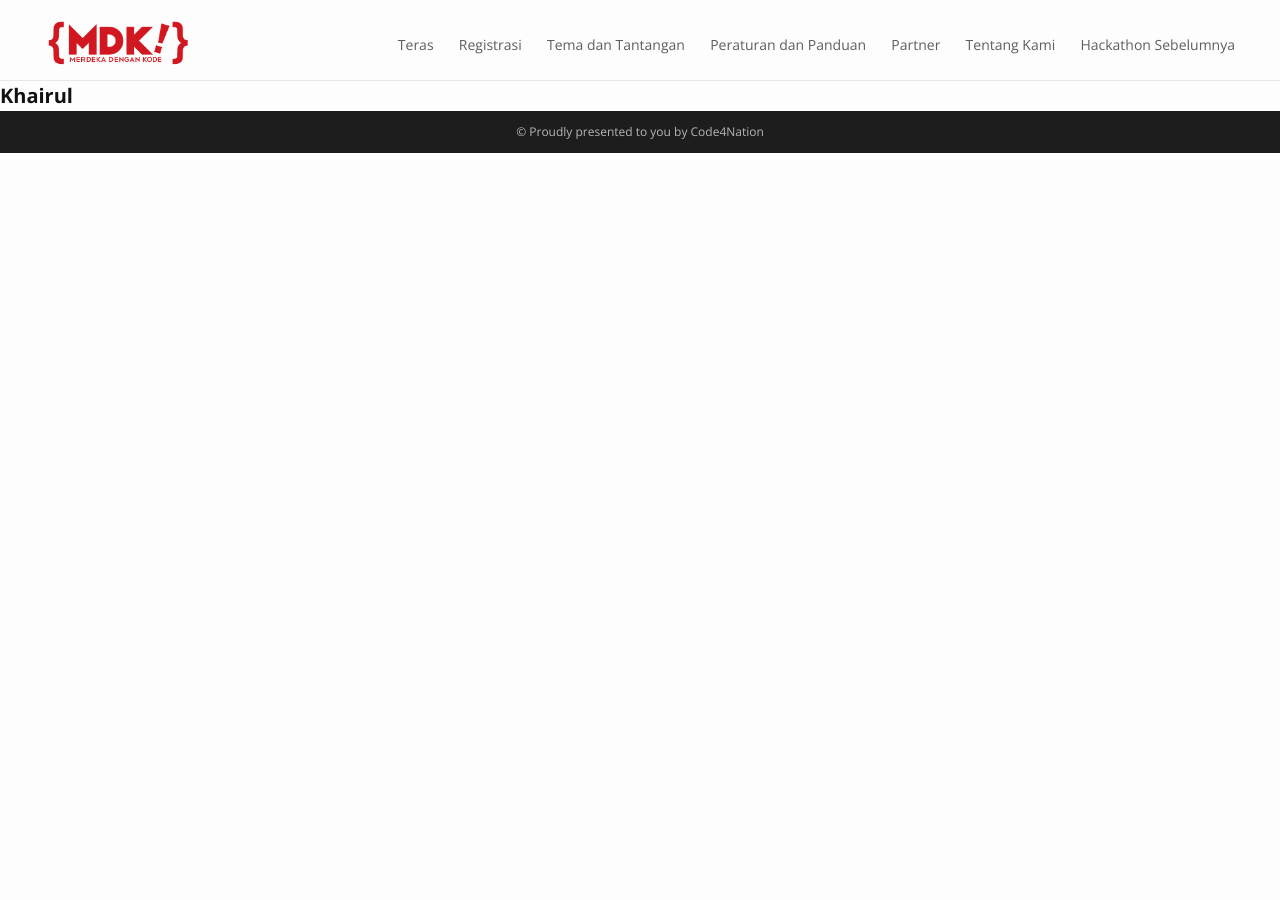
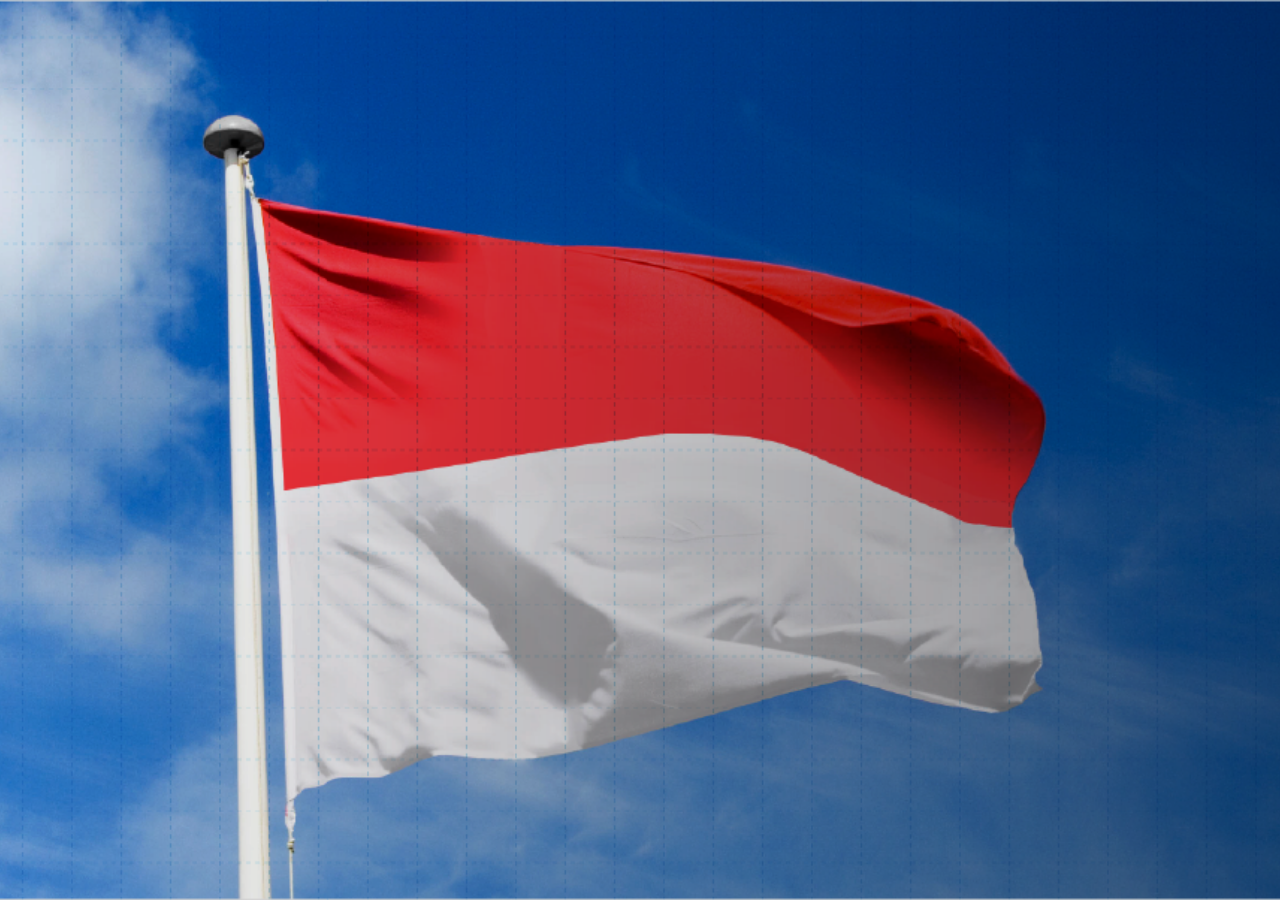
Before and after one commit to Code4Nation/hackathon, a Jekyll site: the page built from teras.md, in a window 1280 px wide. Built offline with Jekyll 4.4.1, drawn with Linux system fonts in a browser that asks for light colours; nearby versions of some CDN libraries.

Commit message:
jumbotron

```diff
--- a/_layouts/page.html
+++ b/_layouts/page.html
@@ -4,7 +4,13 @@
 <div class="post">
 
 {% if page.title == "Teras" %}
-<b>Khairul</b>
+<div class="image"></div>
+<div class="jumbotron">
+      <div class="container"><img src="/hackathon/img/merdeka.png" alt="Hackathon Merdeka"></div>
+</div>
+
+
+
 {% endif %}
 
 {% if page.title != "Teras" %}
--- a/_sass/_layout.scss
+++ b/_sass/_layout.scss
@@ -165,6 +165,18 @@
 /**
  * Page content
  */
+
+ .image {
+    position: absolute;
+    top: 0;
+    left: 0;
+    background-position: center 0;
+    background-repeat: no-repeat;
+    background-size: cover;
+    width: 100%;
+    height: 100%;
+	background-image: url('/hackathon/img/hackathon-wallpaper-04.png');
+}
 .page-content {
     padding-top: 0;
     padding-bottom: 0;
@@ -200,7 +212,9 @@
  */
 .post-header {
     margin-bottom: $spacing-unit;
-    background-color: #1d1d1d;
+    background-color: transparent;
+    background-image: url('/hackathon/img/7-300x187.jpg');
+    background-repeat: repeat-x;
 }
 
 .post-title {
```
Also changed, not shown: img/hackathon-wallpaper-04.png (added).
